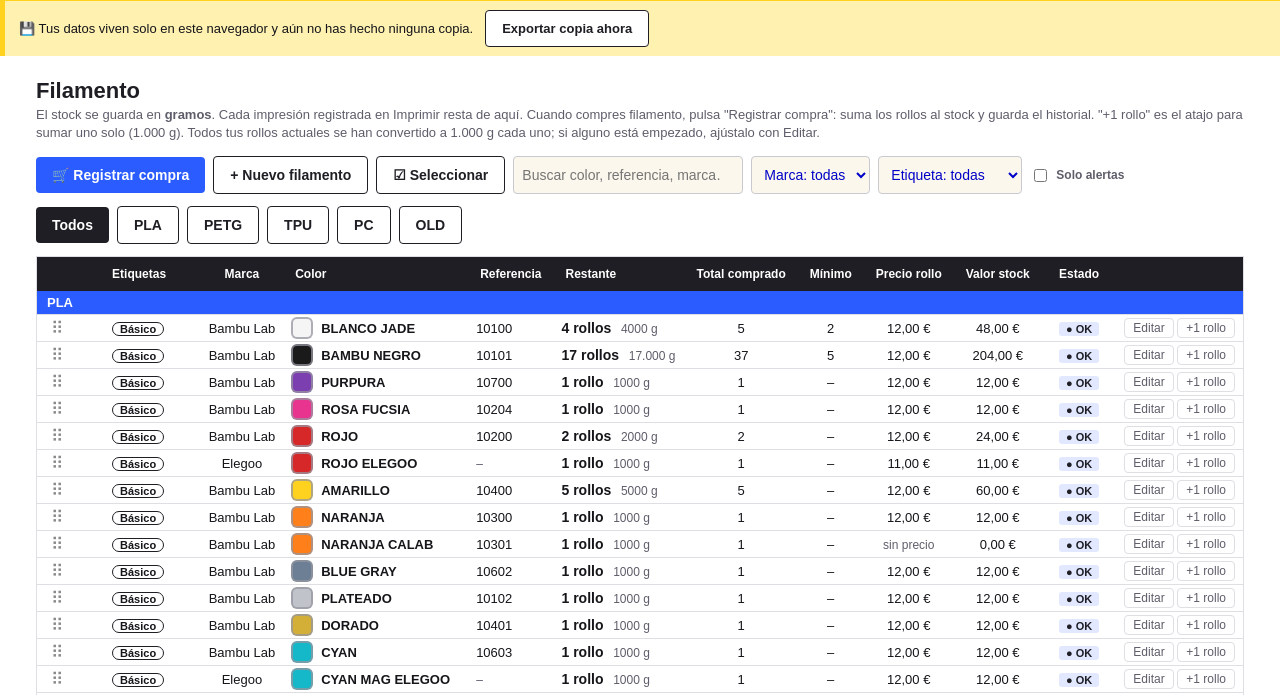
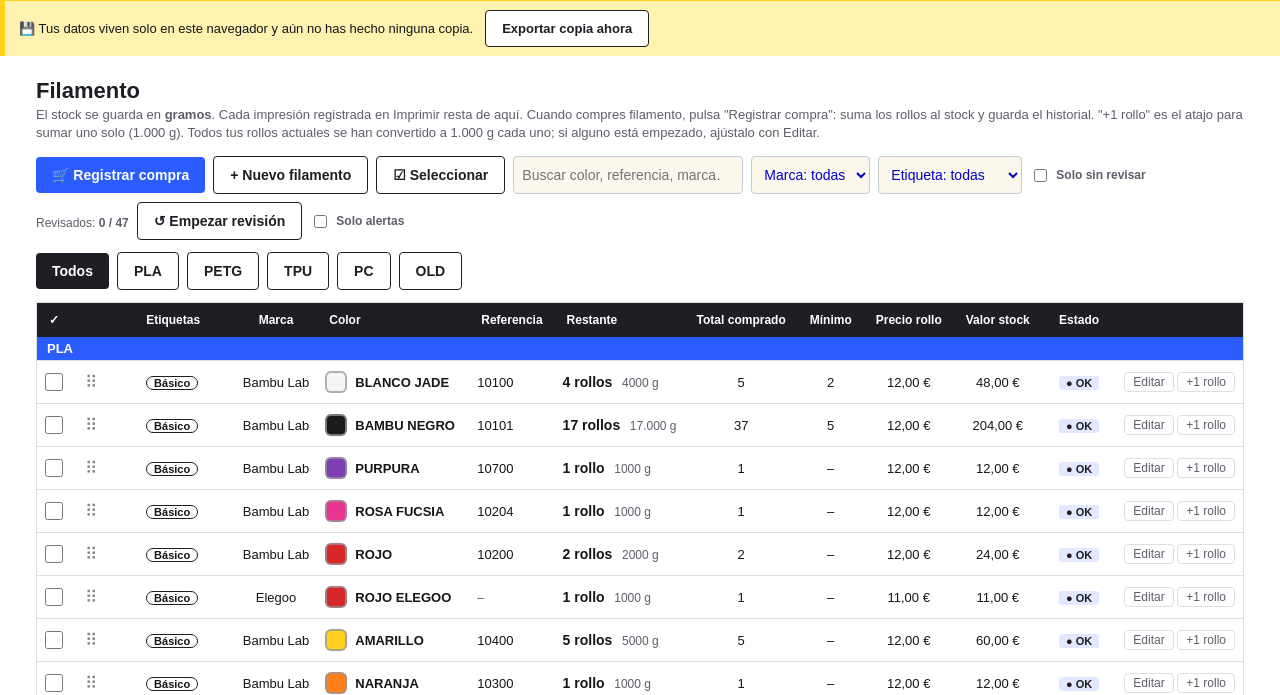
Before and after one commit to RentForShow/EPTaller, a plain HTML site: page index.html in a window 1280 px wide. Shown: the part 90-785 px from the top of the page. Drawn offline with Linux system fonts and the light colour scheme.

Commit message:
Add files via upload

```diff
--- a/index.html
+++ b/index.html
@@ -211,6 +211,7 @@ tr.dropb td{box-shadow:inset 0 3px 0 var(--yellow)}
 tr.dropa td{box-shadow:inset 0 -3px 0 var(--yellow)}
 .lcard.dropb{box-shadow:0 -4px 0 var(--yellow)}
 .lcard.dropa{box-shadow:0 4px 0 var(--yellow)}
+.rvc{width:18px;height:18px;cursor:pointer;accent-color:#2A5CFF;vertical-align:middle;margin:0}
 .thb{background:none;border:0;color:inherit;font:inherit;font-weight:inherit;cursor:pointer;padding:2px 4px;white-space:nowrap;min-height:0}
 .thb:hover{text-decoration:underline}
 .thb:focus-visible{outline:2px solid var(--yellow);outline-offset:1px}
@@ -799,10 +800,10 @@ const tagList=()=>{const s=new Set(TIPOS);S.filamentos.forEach(f=>(f.etiquetas||
 const marcaList=()=>[...new Set(S.filamentos.map(f=>f.marca).filter(Boolean))].sort((a,b)=>a.localeCompare(b,'es'));
 const marcaOpts=sel=>{const L=marcaList();if(sel&&sel!=='__otra'&&!L.includes(sel))L.push(sel);L.sort((a,b)=>a.localeCompare(b,'es'));return`<option value="">Sin marca</option>`+L.map(m=>`<option value="${esc(m)}" ${m===sel?'selected':''}>${esc(m)}</option>`).join('')+`<option value="__otra">➕ Otra marca…</option>`};
 const tagChips=f=>(f.etiquetas||[]).map(t=>`<span class="tg">${esc(t)}</span>`).join(' ');
-function fClear(){FMAT='';FMARCA='';FTAG='';FALERT=false;render()}
-let FSORT={k:'',d:0};
-const FCOLS={tags:['Etiquetas','t'],marca:['Marca','t'],color:['Color','t'],ref:['Referencia','t'],rest:['Restante','n'],comp:['Total comprado','n'],min:['Mínimo','n'],precio:['Precio rollo','n'],valor:['Valor stock','n'],estado:['Estado','t']};
-function fVal(f,k){switch(k){case'tags':return(f.etiquetas||[]).join(', ');case'marca':return f.marca||'';case'color':return f.color||'';case'ref':return f.ref||'';case'rest':return num(f.gramos);case'comp':return num(f.comprados);case'min':return num(f.minimo);case'precio':return num(f.precio);case'valor':return num(f.gramos)/1000*num(f.precio);case'estado':return fEstado(f)[1]}return''}
+function fClear(){FMAT='';FMARCA='';FTAG='';FALERT=false;FREV=false;render()}
+let FREV=false,FSORT={k:'',d:0};
+const FCOLS={tags:['Etiquetas','t'],marca:['Marca','t'],color:['Color','t'],ref:['Referencia','t'],rest:['Restante','n'],comp:['Total comprado','n'],min:['Mínimo','n'],precio:['Precio rollo','n'],valor:['Valor stock','n'],estado:['Estado','t'],rev:['Revisado','n']};
+function fVal(f,k){switch(k){case'tags':return(f.etiquetas||[]).join(', ');case'marca':return f.marca||'';case'color':return f.color||'';case'ref':return f.ref||'';case'rest':return num(f.gramos);case'comp':return num(f.comprados);case'min':return num(f.minimo);case'precio':return num(f.precio);case'valor':return num(f.gramos)/1000*num(f.precio);case'estado':return fEstado(f)[1];case'rev':return f.rev?1:0}return''}
 function fSort(k){FSORT=FSORT.k!==k?{k,d:1}:FSORT.d===1?{k,d:2}:{k:'',d:0};render()}
 function fSortSet(v){const[k,d]=v.split(':');FSORT=k?{k,d:+d}:{k:'',d:0};render()}
 const fAsc=()=>FCOLS[FSORT.k][1]==='n'?FSORT.d===2:FSORT.d===1;
@@ -812,23 +813,24 @@ function fSorted(it){
 }
 function fSortTxt(){if(!FSORT.k)return'';const isN=FCOLS[FSORT.k][1]==='n';return FCOLS[FSORT.k][0]+': '+(isN?(fAsc()?'de menos a más':'de más a menos'):(fAsc()?'A → Z':'Z → A'))}
 function vFilamento(){
-  const list=S.filamentos.filter(f=>(!FMAT||f.material===FMAT)&&(!FMARCA||(FMARCA==='__none'?!f.marca:f.marca===FMARCA))&&(!FTAG||(f.etiquetas||[]).includes(FTAG))&&(!FALERT||fEstado(f)[0]!=='ok'));
+  const list=S.filamentos.filter(f=>(!FMAT||f.material===FMAT)&&(!FMARCA||(FMARCA==='__none'?!f.marca:f.marca===FMARCA))&&(!FTAG||(f.etiquetas||[]).includes(FTAG))&&(!FALERT||fEstado(f)[0]!=='ok')&&(!FREV||!f.rev));
   const valor=S.filamentos.reduce((a,f)=>a+num(f.gramos)/1000*num(f.precio),0),g=S.filamentos.reduce((a,f)=>a+num(f.gramos),0);
   FSEL=new Set([...FSEL].filter(id=>list.some(f=>f.id===id)));
-  const mob=isMob();let h='';const dr=!FSORT.k,NC=(FSM?12:11)+(dr?1:0);
+  const mob=isMob();let h='';const dr=!FSORT.k,NC=(FSM?12:11)+(dr?1:0)+1;
+  const rv=f=>`<input type="checkbox" class="rvc" ${f.rev?'checked':''} aria-label="Revisado: ${esc(fName(f))}" title="${f.rev?'Revisado el '+fdate(f.revF||today()):'Marcar como revisado'}" onchange="fRev('${f.id}',this.checked)">`;
   const dh=f=>dr?`<span class="drg" tabindex="0" role="button" data-id="${f.id}" aria-label="Mover ${esc(fName(f))}: arrastra o usa las flechas arriba y abajo" title="Arrastra para ordenar" onpointerdown="fdStart(event,'${f.id}')" onkeydown="fdKey(event,'${f.id}')">⠿</span>`:'';
   const cb=f=>FSM?`<input type="checkbox" class="selc" aria-label="Seleccionar ${esc(fName(f))}" ${FSEL.has(f.id)?'checked':''} onchange="fselTog('${f.id}')">`:'';
-  const th=(k,cls)=>{const on=FSORT.k===k,isN=FCOLS[k][1]==='n',ar=on?(fAsc()?' ▲':' ▼'):'';
-    return`<th class="${cls||''}" aria-sort="${on?(fAsc()?'ascending':'descending'):'none'}"><button type="button" class="thb" onclick="fSort('${k}')" title="Ordenar por ${FCOLS[k][0].toLowerCase()}: ${isN?'de más a menos':'A → Z'}, al revés, y orden original">${FCOLS[k][0]}${ar}</button></th>`};
+  const th=(k,cls,lbl)=>{const on=FSORT.k===k,isN=FCOLS[k][1]==='n',ar=on?(fAsc()?' ▲':' ▼'):'';
+    return`<th class="${cls||''}" aria-sort="${on?(fAsc()?'ascending':'descending'):'none'}"><button type="button" class="thb" onclick="fSort('${k}')" title="Ordenar por ${FCOLS[k][0].toLowerCase()}: ${isN?'de más a menos':'A → Z'}, al revés, y orden original">${lbl||FCOLS[k][0]}${ar}</button></th>`};
   matList().forEach(m=>{
     const it=fSorted(list.filter(f=>f.material===m));if(!it.length)return;
     h+=mob?`<div class="mband">${esc(m)}</div>`:`<tr class="band"><td colspan="${NC}">${esc(m)}</td></tr>`;
     it.forEach(f=>{const[k,t]=fEstado(f);
       const q=esc((fName(f)+' '+f.marca+' '+(f.etiquetas||[]).join(' ')+' '+f.material).toLowerCase());
-      h+=mob?`<div class="lcard fc ${FSEL.has(f.id)?'selected':''}" data-q="${q}" data-id="${f.id}" data-mat="${esc(f.material)}"><div class="lr"><div class="cnm">${dh(f)}${cb(f)}${fSw(f,1)}<span><b>${esc(f.color||'(sin color)')}</b><span class="hint">${f.ref?'Ref. '+esc(f.ref)+' · ':''}${f.marca?esc(f.marca):'Sin marca'}</span></span></div>${chip(k,t)}</div>
+      h+=mob?`<div class="lcard fc ${FSEL.has(f.id)?'selected':''}" data-q="${q}" data-id="${f.id}" data-mat="${esc(f.material)}"><div class="lr"><div class="cnm">${rv(f)}${dh(f)}${cb(f)}${fSw(f,1)}<span><b>${esc(f.color||'(sin color)')}</b><span class="hint">${f.ref?'Ref. '+esc(f.ref)+' · ':''}${f.marca?esc(f.marca):'Sin marca'}</span></span></div>${chip(k,t)}</div>
         <div class="lr" style="margin-top:5px"><span>${tagChips(f)||'<span class="hint">sin etiquetas</span>'}</span><span class="rst"><b>${rl(num(f.gramos)/1000)}</b> <span class="hint">${n0(f.gramos)} g</span></span></div>
         <div class="lr" style="margin-top:5px"><span class="hint">Mín. ${num(f.minimo)||'–'} · ${num(f.precio)?eur(f.precio):'sin precio'}</span><span><button class="ico" onclick="openFil('${f.id}')">Editar</button> <button class="ico" onclick="filPlus('${f.id}')">+1 rollo</button></span></div></div>`
-      :`<tr data-q="${q}" data-id="${f.id}" data-mat="${esc(f.material)}" class="${FSEL.has(f.id)?'selected':''}">${dr?`<td>${dh(f)}</td>`:''}${FSM?`<td>${cb(f)}</td>`:''}<td>${tagChips(f)}</td><td>${esc(f.marca)}</td><td class="l" style="white-space:normal;min-width:150px"><div class="cnm">${fSw(f,1)}<b>${esc(f.color||'(sin color)')}</b></div></td><td class="l">${f.ref?esc(f.ref):'<span class="hint">–</span>'}</td>
+      :`<tr data-q="${q}" data-id="${f.id}" data-mat="${esc(f.material)}" class="${FSEL.has(f.id)?'selected':''}"><td>${rv(f)}</td>${dr?`<td>${dh(f)}</td>`:''}${FSM?`<td>${cb(f)}</td>`:''}<td>${tagChips(f)}</td><td>${esc(f.marca)}</td><td class="l" style="white-space:normal;min-width:150px"><div class="cnm">${fSw(f,1)}<b>${esc(f.color||'(sin color)')}</b></div></td><td class="l">${f.ref?esc(f.ref):'<span class="hint">–</span>'}</td>
       <td class="l"><div class="rst"><b>${rl(num(f.gramos)/1000)}</b> <span class="hint">${n0(f.gramos)} g</span></div></td>
       <td>${num(f.comprados)}</td><td>${num(f.minimo)||'–'}</td><td>${num(f.precio)?eur(f.precio):'<span class="hint">sin precio</span>'}</td><td>${eur(num(f.gramos)/1000*num(f.precio))}</td><td>${chip(k,t)}</td>
       <td style="white-space:nowrap"><button class="ico" onclick="openFil('${f.id}')">Editar</button> <button class="ico" title="Añadir un rollo nuevo (+1000 g)" onclick="filPlus('${f.id}')">+1 rollo</button></td></tr>`});
@@ -840,13 +842,15 @@ function vFilamento(){
    <select onchange="FMARCA=this.value;render()" style="width:${mob?'48%':'auto'}" aria-label="Marca"><option value="">Marca: todas</option>${marcaList().map(m=>`<option ${FMARCA===m?'selected':''}>${esc(m)}</option>`).join('')}<option value="__none" ${FMARCA==='__none'?'selected':''}>Sin marca</option></select>
    <select onchange="FTAG=this.value;render()" style="width:${mob?'48%':'auto'}" aria-label="Etiqueta"><option value="">Etiqueta: todas</option>${tagList().map(m=>`<option ${FTAG===m?'selected':''}>${esc(m)}</option>`).join('')}</select>
    ${mob?sortSel:''}
-   ${(FMAT||FMARCA||FTAG||FALERT)?`<button class="btn ghost" onclick="fClear()">✕ Quitar filtros</button>`:''}
+   ${(FMAT||FMARCA||FTAG||FALERT||FREV)?`<button class="btn ghost" onclick="fClear()">✕ Quitar filtros</button>`:''}
+   <label style="display:flex;gap:6px;align-items:center;margin:0"><input type="checkbox" ${FREV?'checked':''} onchange="FREV=this.checked;render()" style="width:auto;min-height:0"> Solo sin revisar</label>
+   <span class="hint">Revisados: <b id="revcnt">${S.filamentos.filter(f=>f.rev).length} / ${S.filamentos.length}</b></span><button class="btn ghost" onclick="fRevReset()" title="Quita la marca de revisado a todos">↺ Empezar revisión</button>
    <label style="display:flex;gap:6px;align-items:center;margin:0"><input type="checkbox" ${FALERT?'checked':''} onchange="FALERT=this.checked;render()" style="width:auto;min-height:0"> Solo alertas</label>
   </div>
   <div class="bar" style="flex-wrap:nowrap;overflow-x:auto">${['',...matList()].map(m=>`<button class="btn ${FMAT===m?'':'ghost'}" style="flex:0 0 auto" onclick="FMAT='${m}';render()">${m||'Todos'}</button>`).join('')}</div>
   ${mob?h+`<div class="lcard tot"><div class="lr"><b>TOTAL</b><b>${n0(g)} g · ${eur(valor)}</b></div></div>`
-  :`<div class="tw"><table class="fl"><tr>${dr?'<th></th>':''}${FSM?'<th><input type="checkbox" class="selc" id="selall" title="Seleccionar todos los visibles" aria-label="Seleccionar todos los visibles" onchange="fselAll(this.checked)"></th>':''}${th('tags')}${th('marca')}${th('color','l')}${th('ref','l')}${th('rest','l')}${th('comp')}${th('min')}${th('precio')}${th('valor')}${th('estado')}<th></th></tr>${h||`<tr><td colspan="${NC}" class="hint">Sin resultados.</td></tr>`}
-  <tr class="tot"><td colspan="${(FSM?5:4)+(dr?1:0)}" class="l">TOTAL</td><td class="l">${n0(g)} g (${rl(g/1000)})</td><td colspan="3"></td><td>${eur(valor)}</td><td colspan="2"></td></tr></table></div>`}
+  :`<div class="tw"><table class="fl"><tr>${th('rev','','✓')}${dr?'<th></th>':''}${FSM?'<th><input type="checkbox" class="selc" id="selall" title="Seleccionar todos los visibles" aria-label="Seleccionar todos los visibles" onchange="fselAll(this.checked)"></th>':''}${th('tags')}${th('marca')}${th('color','l')}${th('ref','l')}${th('rest','l')}${th('comp')}${th('min')}${th('precio')}${th('valor')}${th('estado')}<th></th></tr>${h||`<tr><td colspan="${NC}" class="hint">Sin resultados.</td></tr>`}
+  <tr class="tot"><td colspan="${(FSM?5:4)+(dr?1:0)+1}" class="l">TOTAL</td><td class="l">${n0(g)} g (${rl(g/1000)})</td><td colspan="3"></td><td>${eur(valor)}</td><td colspan="2"></td></tr></table></div>`}
   ${FSM?fselBar(list.length):''}${cpHist()}<p class="hint">Mostrando ${list.length} de ${S.filamentos.length} filamentos${(FMAT||FMARCA||FTAG||FALERT)?' (con filtros)':''}.${FSORT.k?' Orden: '+fSortTxt()+'.':''}${dr?' Arrastra ⠿ (o usa las flechas ↑ ↓ con el foco en él) para ordenar a tu gusto: ese es tu orden por defecto.':' Para arrastrar, quita el orden de columna (pulsa el título hasta que no tenga flecha).'}${mob?'':' Pulsa el título de una columna para ordenar: 1ª vez A → Z (o de más a menos), 2ª al revés, 3ª vuelve al orden original.'}</p><p class="legend">Estados: ● OK · ▲ BAJO (en el mínimo o por debajo) · ✖ AGOTADO (0 g).</p>`;
 }
 let FD=null;
@@ -878,6 +882,8 @@ function fdKey(e,id){
   if(!n||n.dataset.mat!==row.dataset.mat)return;
   fMove(id,n.dataset.id,!up);const h=document.querySelector('.drg[data-id="'+id+'"]');if(h)h.focus();
 }
+function fRev(id,v){const f=fil(id);if(!f)return;f.rev=!!v;f.revF=v?today():'';save();if(FREV&&v){render();return}const e=document.getElementById('revcnt');if(e)e.textContent=S.filamentos.filter(x=>x.rev).length+' / '+S.filamentos.length}
+function fRevReset(){const n=S.filamentos.filter(f=>f.rev).length;if(!n){toast('No hay ninguna marca de revisado');return}ask('Empezar una revisión nueva',`<p>Se quitará la marca de revisado a los <b>${n}</b> filamentos que la tienen, para empezar el inventario de cero.</p>`,()=>{const sn=snapU();S.filamentos.forEach(f=>{f.rev=false;f.revF=''});save();toastU('Marcas de revisión quitadas.',sn);render()},'Empezar')}
 function fSearch(v){v=v.toLowerCase();document.querySelectorAll('[data-q]').forEach(r=>{const show=r.dataset.q.includes(v);r.style.display=show?'':'none';if(!show&&r.dataset.id&&FSEL.has(r.dataset.id)){FSEL.delete(r.dataset.id);const c=r.querySelector('.selc');if(c)c.checked=false;r.classList.remove('selected')}});fselUpd()}
 function fselMode(){FSM=!FSM;FSEL.clear();render()}
 function fselBar(n){return`<div class="selbar" id="selbar"><b id="selcount"></b><span class="sp"></span><button class="btn ghost" onclick="fselAll(true)">Todos</button><button class="btn ghost" onclick="fselAll(false)">Ninguno</button><button class="btn warn" id="seldel" onclick="fDelMany()">🗑 Borrar</button></div><div style="height:96px"></div>`}
@@ -1074,8 +1080,8 @@ async function importJSON(file){
 function resetAll(){ask('Volver a los datos iniciales','<p>Se borrarán todos los cambios (impresiones, pedidos, stock) y se cargarán de nuevo los datos que había en tu Excel. Exporta una copia antes si quieres conservarlos.</p>',()=>{const sn=snapU();S=fix(JSON.parse(JSON.stringify(SEED)));freezeOrders();save();toastU('Datos iniciales cargados.',sn);render()},'Restaurar')}
 
 /* ---------- sincronización con Supabase (sin login, con clave de acceso) ---------- */
-const APP_VERSION='1.12';
-const APP_NOTAS='v1.12 · Lista de filamento más compacta (filas más bajas, sin el nombre del color aproximado). v1.11 · Botón Detectar Bambu Lab: rellena el filamento a partir de la referencia (PLA, PETG, TPU y PC); material PC. v1.10 · Icono solo con la E; arrastrar filamentos para ordenarlos a tu gusto (orden por defecto). v1.09 · Enlace de conexión para sincronizar un navegador o dispositivo nuevo sin escribir los datos. v1.08 · App instalable (icono EPT, funciona sin conexión); filtros de material en su propia fila. v1.07 · Color y referencia por separado; columnas del filamento ordenables; botón Deshacer al borrar; el coste de cada pedido queda fijo; Panel filtrable por periodo; gastos con fecha. v1.06 · Selección múltiple y borrado en bloque de filamentos; arreglos de sincronización y de varias pestañas. v1.05 · Marca como lista desplegable. v1.04 · Pedidos con varios productos; el descuento y el precio de cada pedido cuentan en el beneficio. v1.03 · Color en muestra redondeada; Restante muestra rollos y gramos. v1.02 · La barra de stock ya no depende del total comprado. v1.01 · Logo ELPUTORIDER, nuevo orden del menú, registrar compras de filamento, banda de color en la tabla. (v1.1: sincronización, etiquetas, color visual.)';
+const APP_VERSION='1.13';
+const APP_NOTAS='v1.13 · Casilla de revisado en cada filamento para el inventario (contador, filtro «solo sin revisar» y botón para empezar de nuevo). v1.12 · Lista de filamento más compacta (filas más bajas, sin el nombre del color aproximado). v1.11 · Botón Detectar Bambu Lab: rellena el filamento a partir de la referencia (PLA, PETG, TPU y PC); material PC. v1.10 · Icono solo con la E; arrastrar filamentos para ordenarlos a tu gusto (orden por defecto). v1.09 · Enlace de conexión para sincronizar un navegador o dispositivo nuevo sin escribir los datos. v1.08 · App instalable (icono EPT, funciona sin conexión); filtros de material en su propia fila. v1.07 · Color y referencia por separado; columnas del filamento ordenables; botón Deshacer al borrar; el coste de cada pedido queda fijo; Panel filtrable por periodo; gastos con fecha. v1.06 · Selección múltiple y borrado en bloque de filamentos; arreglos de sincronización y de varias pestañas. v1.05 · Marca como lista desplegable. v1.04 · Pedidos con varios productos; el descuento y el precio de cada pedido cuentan en el beneficio. v1.03 · Color en muestra redondeada; Restante muestra rollos y gramos. v1.02 · La barra de stock ya no depende del total comprado. v1.01 · Logo ELPUTORIDER, nuevo orden del menú, registrar compras de filamento, banda de color en la tabla. (v1.1: sincronización, etiquetas, color visual.)';
 const SYNC_LS='ept_sync_v1';
 let SY=(()=>{try{return JSON.parse(localStorage.getItem(SYNC_LS))||{}}catch(e){return{}}})();
 let SYST=null,SYMSG='',SYBUSY=false,syTimer=null;
--- a/sw.js
+++ b/sw.js
@@ -1,5 +1,5 @@
 /* EPTaller: funciona sin conexión. Con red usa siempre la versión nueva; sin red, la última guardada. */
-const CACHE='eptaller-v1.12';
+const CACHE='eptaller-v1.13';
 const FILES=['./','index.html','manifest.webmanifest','icon-192.png','icon-512.png','icon-maskable-512.png','apple-touch-icon.png'];
 self.addEventListener('install',e=>{e.waitUntil(caches.open(CACHE).then(c=>c.addAll(FILES)).then(()=>self.skipWaiting()))});
 self.addEventListener('activate',e=>{e.waitUntil(caches.keys().then(ks=>Promise.all(ks.filter(k=>k!==CACHE).map(k=>caches.delete(k)))).then(()=>self.clients.claim()))});
```
